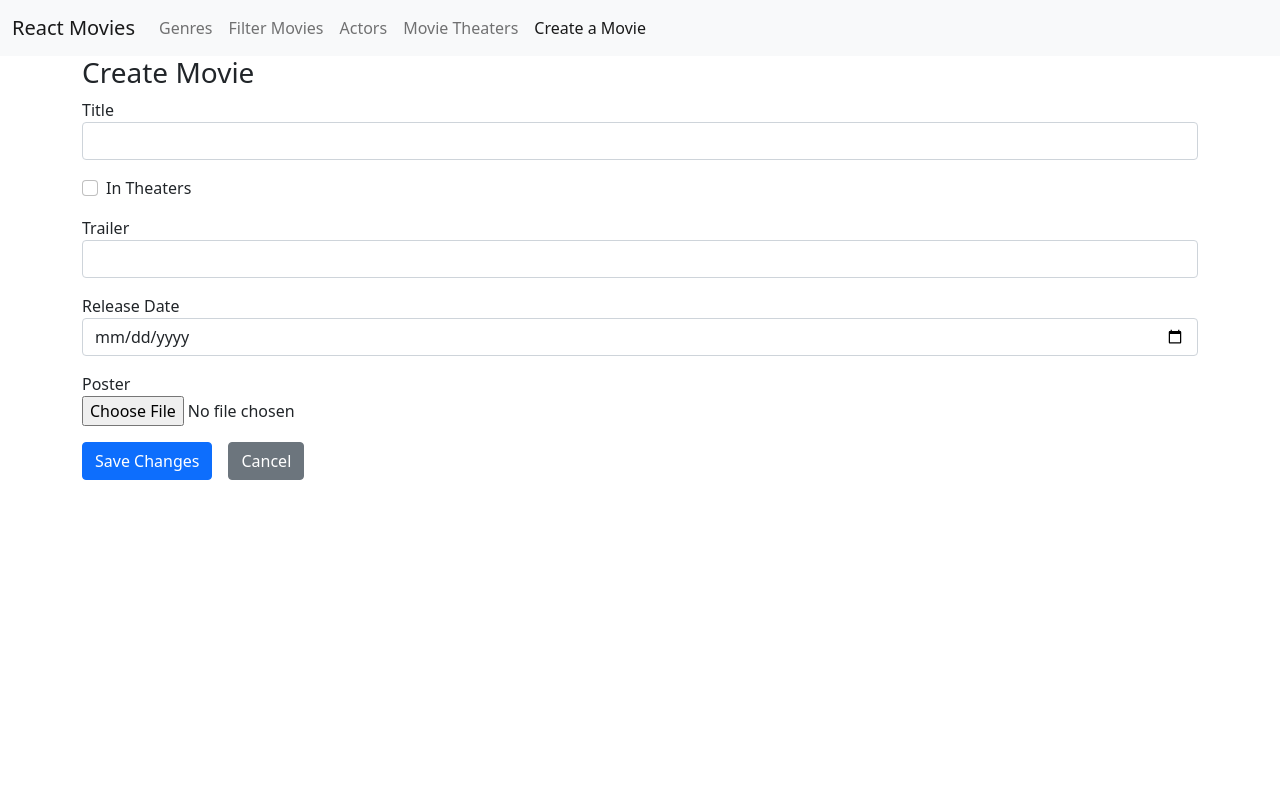
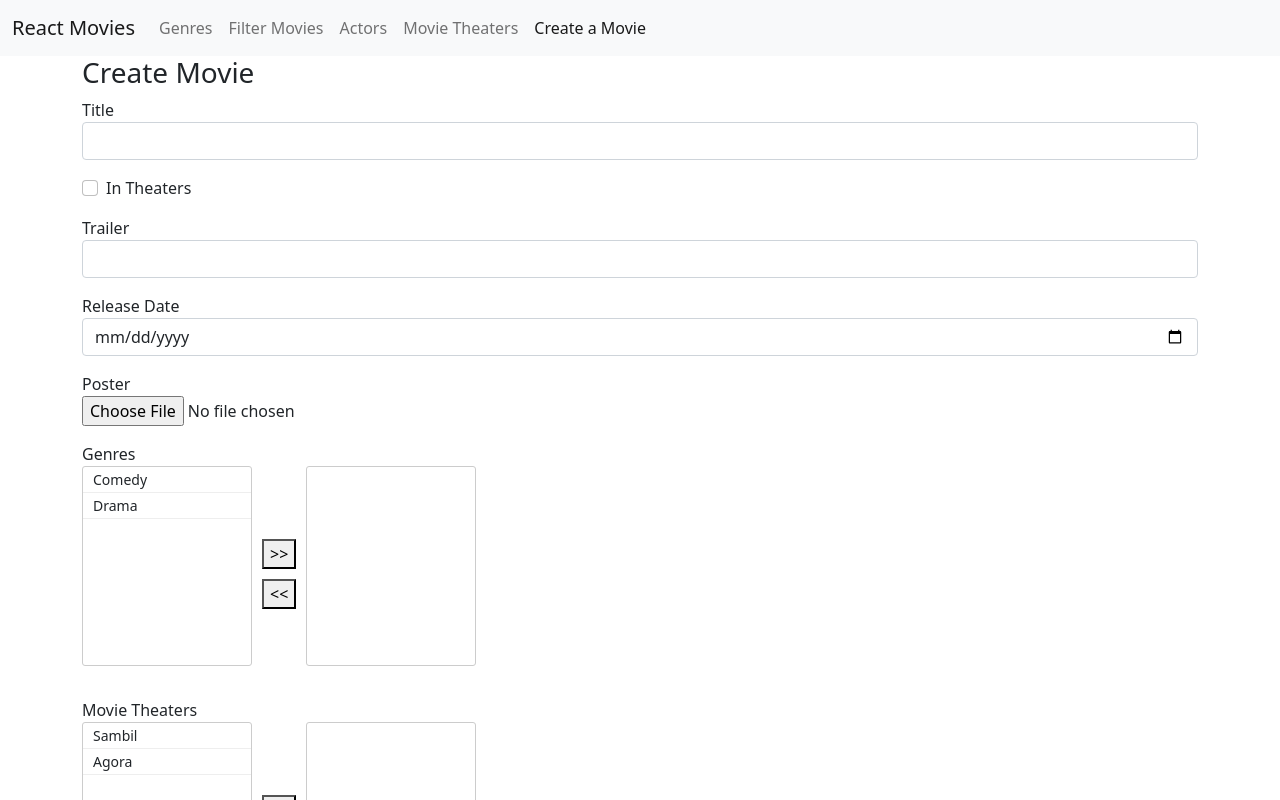
Before and after one commit to underthehoodlearning/react-movies, a React (Create React App) app: page /movies/create in a window 1280 px wide. Shown: the top 800 px of the page. Built offline with nearby package versions, Linux system fonts and the light colour scheme.

Commit message:
Implemented multiple selectors for genres and theaters

```diff
--- /dev/null
+++ b/src/forms/MultipleSelector.css
@@ -0,0 +1,35 @@
+.multiple-selector {
+    display: flex;
+}
+
+.multiple-selector ul {
+    height: 200px;
+    overflow-y: auto;
+    list-style-type: none;
+    width: 170px;
+    padding: 0;
+    border-radius: 3px;
+    border: 1px solid #ccc;
+}
+
+.multiple-selector ul li {
+    cursor: pointer;
+    border-bottom: 1px solid #eee;
+    padding: 2px 10px;
+    font-size: 14px;
+}
+
+.multiple-selector ul li:hover {
+    background-color: #08c
+}
+
+.multiple-selector-buttons {
+    display: flex;
+    flex-direction: column;
+    justify-content: center;
+    padding: 5px;
+}
+
+.multiple-selector-buttons button {
+    margin: 5px;
+}
--- /dev/null
+++ b/src/forms/MultipleSelector.tsx
@@ -0,0 +1,62 @@
+import './MultipleSelector.css'
+
+export default function MultipleSelector(props: multipleSelectorProps) {
+
+    function select(item: multipleSelectorModel) {
+        const selected = [...props.selected, item];
+        const nonSelected = props.nonSelected.filter(value => value !== item);
+        props.onChange(selected, nonSelected);
+    }
+
+    function deselect(item: multipleSelectorModel) {
+        const nonSelected = [...props.nonSelected, item];
+        const selected = props.selected.filter(value => value !== item);
+        props.onChange(selected, nonSelected);
+    }
+
+    function selectAll() {
+        const selected = [...props.selected, ...props.nonSelected];
+        const nonSelected: multipleSelectorModel[] = [];
+        props.onChange(selected, nonSelected);
+    }
+
+    function deselectAll() {
+        const nonSelected = [...props.nonSelected, ...props.selected];
+        const selected: multipleSelectorModel[] = [];
+        props.onChange(selected, nonSelected);
+    }
+
+    return (
+        <div className="mb-3">
+            <label>{props.displayName}</label>
+            <div className="multiple-selector">
+                <ul>
+                    {props.nonSelected.map(item =>
+                        <li key={item.key} onClick={() => select(item)}>{item.value}</li>)}
+                </ul>
+                <div className="multiple-selector-buttons">
+                    <button type="button" onClick={selectAll}>{'>>'}</button>
+                    <button type="button" onClick={deselectAll}>{'<<'}</button>
+                </div>
+                <ul>
+                    {props.selected.map(item =>
+                        <li key={item.key} onClick={() => deselect(item)}>{item.value}</li>)}
+                </ul>
+            </div>
+        </div>
+
+    )
+}
+
+interface multipleSelectorProps {
+    displayName: string;
+    selected: multipleSelectorModel[];
+    nonSelected: multipleSelectorModel[];
+    onChange(selected: multipleSelectorModel[],
+        nonSelected: multipleSelectorModel[]): void
+}
+
+export interface multipleSelectorModel {
+    key: number;
+    value: string;
+}
--- a/src/movies/MovieForm.tsx
+++ b/src/movies/MovieForm.tsx
@@ -1,10 +1,12 @@
 import { Form, Formik, FormikHelpers } from "formik";
+import { useState } from "react";
 import { Link } from 'react-router-dom';
 import * as Yup from 'yup';
 import { actorMovieDTO } from "../actors/actors.model";
 import CheckboxField from '../forms/CheckboxField';
 import DateField from '../forms/DateField';
 import ImageField from '../forms/ImageField';
+import MultipleSelector, { multipleSelectorModel } from "../forms/MultipleSelector";
 import TextField from "../forms/text-field";
 import { GenreDTO } from "../genres/genres.model";
 import { movieTheaterDTO } from "../movie-theaters/movieTheater.model";
@@ -12,11 +14,29 @@ import Button from "../utils/button";
 import { movieCreationDTO } from "./movies.model";
 
 export default function MovieForm(props: movieFormProps) {
+    const [selectedGenres, setSelectedGenres] = useState(mapToModel(props.selectedGenres));
+    const [nonSelectedGenres, setNonSelectedGenres] =
+        useState(mapToModel(props.nonSelectedGenres));
+
+    const [selectedMovieTheaters, setSelectedMovieTheaters] =
+        useState(mapToModel(props.selectedMovieTheaters));
+    const [nonSelectedMovieTheaters, setNonSelectedMovieTheaters] =
+        useState(mapToModel(props.nonSelectedMovieTheaters));
+
+    function mapToModel(items: { id: number, name: string }[]): multipleSelectorModel[] {
+        return items.map(item => {
+            return { key: item.id, value: item.name }
+        })
+    }
 
     return (
         <Formik
             initialValues={props.model}
-            onSubmit={props.onSubmit}
+            onSubmit={(values, actions) => {
+                values.genresIds = selectedGenres.map(item => item.key);
+                values.movieTheatersIds = selectedMovieTheaters.map(item => item.key);
+                props.onSubmit(values, actions)
+            }}
             validationSchema={Yup.object({
                 title: Yup.string().required('This field is required').firstLetterUppercase()
             })}
@@ -32,6 +52,26 @@ export default function MovieForm(props: movieFormProps) {
                         imageURL={props.model.posterURL}
                     />
 
+                    <MultipleSelector
+                        displayName="Genres"
+                        nonSelected={nonSelectedGenres}
+                        selected={selectedGenres}
+                        onChange={(selected, nonSelected) => {
+                            setSelectedGenres(selected);
+                            setNonSelectedGenres(nonSelected);
+                        }}
+                    />
+
+                    <MultipleSelector
+                        displayName="Movie Theaters"
+                        nonSelected={nonSelectedMovieTheaters}
+                        selected={selectedMovieTheaters}
+                        onChange={(selected, nonSelected) => {
+                            setSelectedMovieTheaters(selected);
+                            setNonSelectedMovieTheaters(nonSelected);
+                        }}
+                    />
+
                     <Button disabled={formikProps.isSubmitting}
                         type='submit'>Save Changes</Button>
                     <Link className="btn btn-secondary" to="/genres">Cancel</Link>
@@ -44,4 +84,8 @@ export default function MovieForm(props: movieFormProps) {
 interface movieFormProps {
     model: movieCreationDTO;
     onSubmit(values: movieCreationDTO, actions: FormikHelpers<movieCreationDTO>): void;
+    selectedGenres: GenreDTO[];
+    nonSelectedGenres: GenreDTO[];
+    selectedMovieTheaters: movieTheaterDTO[];
+    nonSelectedMovieTheaters: movieTheaterDTO[];
 }
--- a/src/movies/create-movie.tsx
+++ b/src/movies/create-movie.tsx
@@ -1,11 +1,22 @@
+import { GenreDTO } from "../genres/genres.model";
+import { movieTheaterDTO } from "../movie-theaters/movieTheater.model";
 import MovieForm from "./MovieForm";
 
 export default function CreateMovie(){
+    const nonSelectedGenres: GenreDTO[] = [{id: 1, name: 'Comedy'}, {id: 2, name: 'Drama'}]
+    const nonSelectedMovieTheaters: movieTheaterDTO[] =
+        [{id: 1, name: 'Sambil'}, {id: 2, name: 'Agora'}]
+
     return (
         <>
             <h3>Create Movie</h3>
             <MovieForm model={{title: '',inTheaters: false, trailer: '' }}
                 onSubmit={values => console.log(values)}
+                nonSelectedGenres={nonSelectedGenres}
+                selectedGenres={[]}
+
+                nonSelectedMovieTheaters={nonSelectedMovieTheaters}
+                selectedMovieTheaters={[]}
             />
         </>
     )
--- a/src/movies/edit-movie.tsx
+++ b/src/movies/edit-movie.tsx
@@ -1,6 +1,17 @@
+import { GenreDTO } from "../genres/genres.model";
+import { movieTheaterDTO } from "../movie-theaters/movieTheater.model";
 import MovieForm from "./MovieForm";
 
 export default function EditMovie(){
+    const nonSelectedGenres: GenreDTO[] = [{id: 2, name: 'Drama'}]
+    const selectedGenres: GenreDTO[] = [{id: 1, name: 'Comedy'}]
+
+    const nonSelectedMovieTheaters: movieTheaterDTO[] =
+    [{id: 2, name: 'Agora'}]
+
+    const selectedMovieTheaters: movieTheaterDTO[] =
+    [{id: 1, name: 'Sambil'}]
+
     return (
         <>
             <h3>Edit Movie</h3>
@@ -8,7 +19,11 @@ export default function EditMovie(){
             releaseDate: new Date('2019-01-01T00:00:00')
         }}
                 onSubmit={values => console.log(values)}
+                nonSelectedGenres={nonSelectedGenres}
+                selectedGenres={selectedGenres}
 
+                nonSelectedMovieTheaters={nonSelectedMovieTheaters}
+                selectedMovieTheaters={selectedMovieTheaters}
             />
         </>
     )
```
